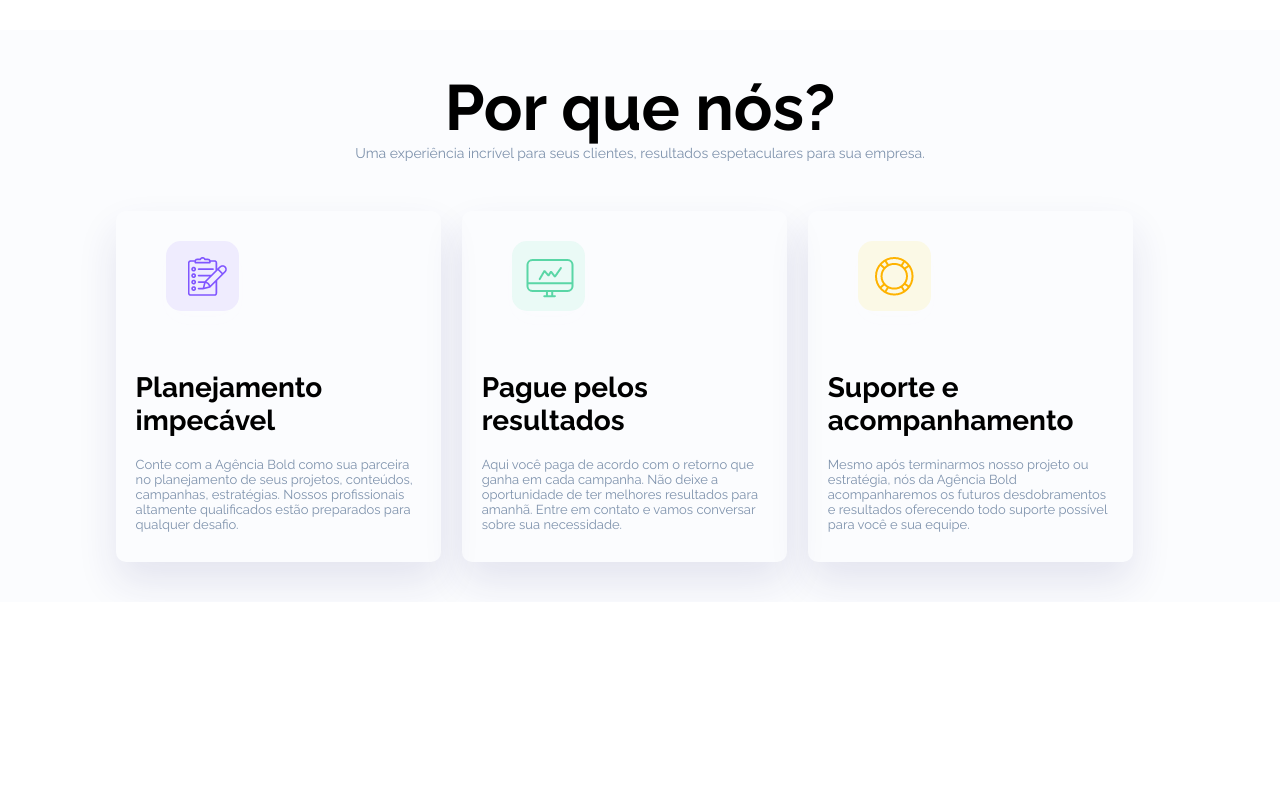
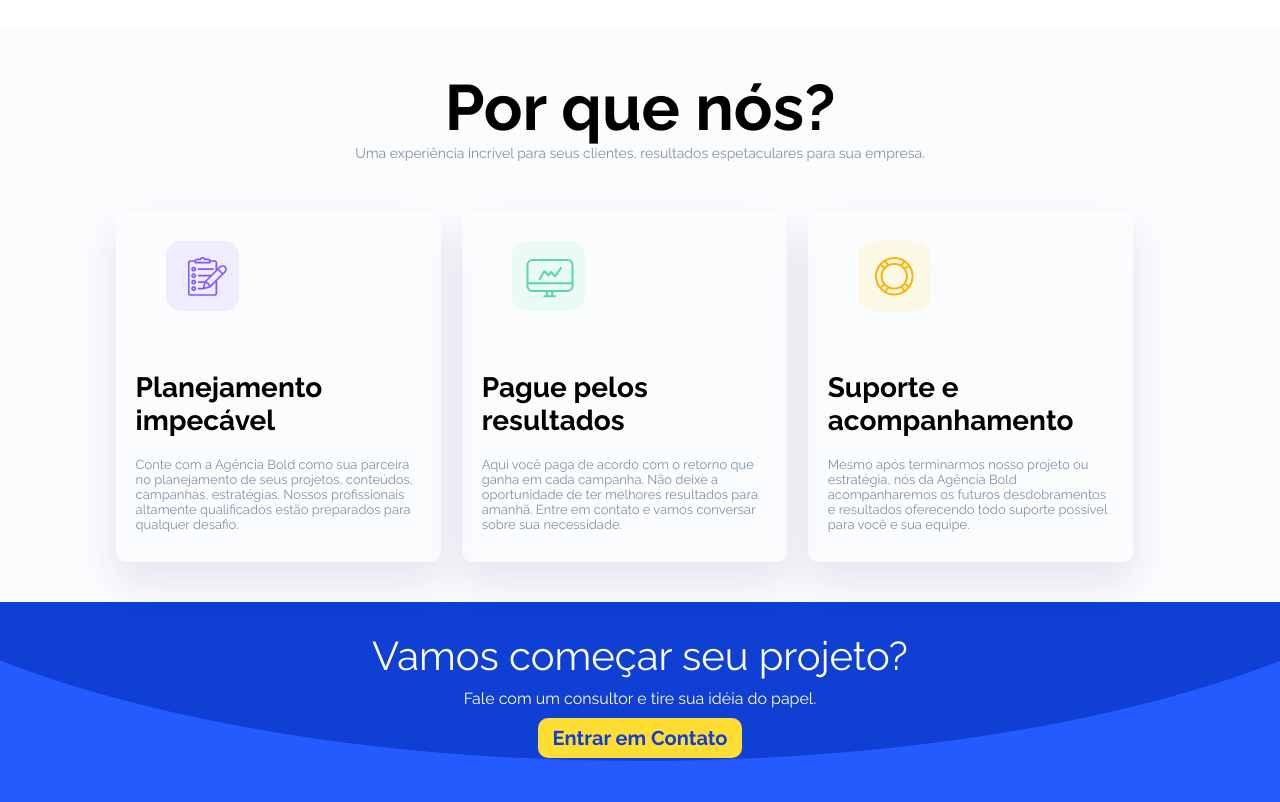
Before and after one commit to marcoshibata/Front_End, a plain HTML site: page index.html in a window 1280 px wide. Shown: the part 1204-2006 px from the top of the page. Before the commit the page ends 1806 px from the top, so only its background shows below. Drawn offline with Linux system fonts and the light colour scheme.

Commit message:
banner-meio

```diff
--- a/Style.css
+++ b/Style.css
@@ -115,6 +115,39 @@ section.porque-nos>.center >p{
     margin-bottom: 20px;
 }
 
+section.cta{
+    background-image: url("images/banner-meio.svg");
+    background-size: cover;
+    background-position: center;
+    padding: 20px 10px;
+    min-height: 200px;
+    color: white;
+    text-align: center;
+}
+
+section.cta h2,
+section.cta h4 {
+    font-weight: normal;
+    margin: 10px 0;
+}
+
+section.cta h2{
+    font-size: 40px;
+}
+
+section.cta a{
+    display: inline-block;
+    padding: 8px 15px;
+    border-radius: 10px;
+    font-weight: bold;
+    font-size: 20px;
+    background:#FFDD33 ;
+    text-decoration: none;
+    color: #0F3FD3;
+}
+
+
+
 @media screen and (max-width:760px){
     .diferenciais{
         flex-wrap: wrap;
--- a/index.html
+++ b/index.html
@@ -68,6 +68,14 @@
                 </div><!--diferenciais-->
             </div><!--center-->
         </section><!--porque nos-->
+
+        <section class="cta">
+                <h2>Vamos começar seu projeto?</h2>
+                <h4>Fale com um consultor e tire sua idéia do papel.</h4>
+                <a href="/contato">Entrar em Contato</a>
+
+
+        </section><!--cta-->
     </body>
 
 </html>
```
Also changed, not shown: images/banner-meio.svg (added).
